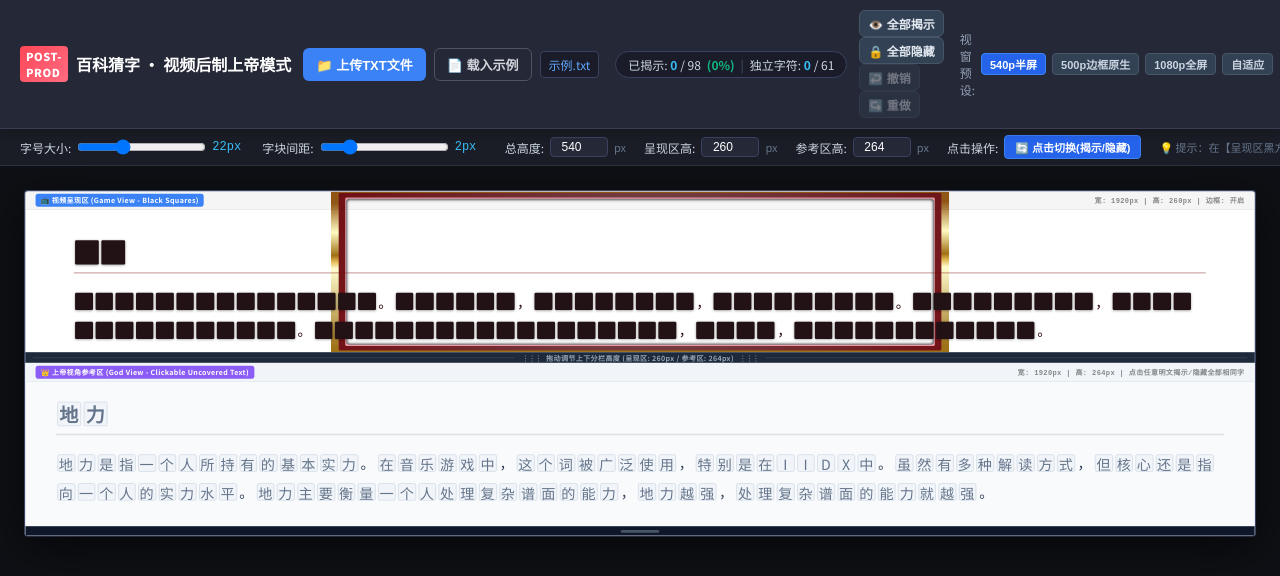
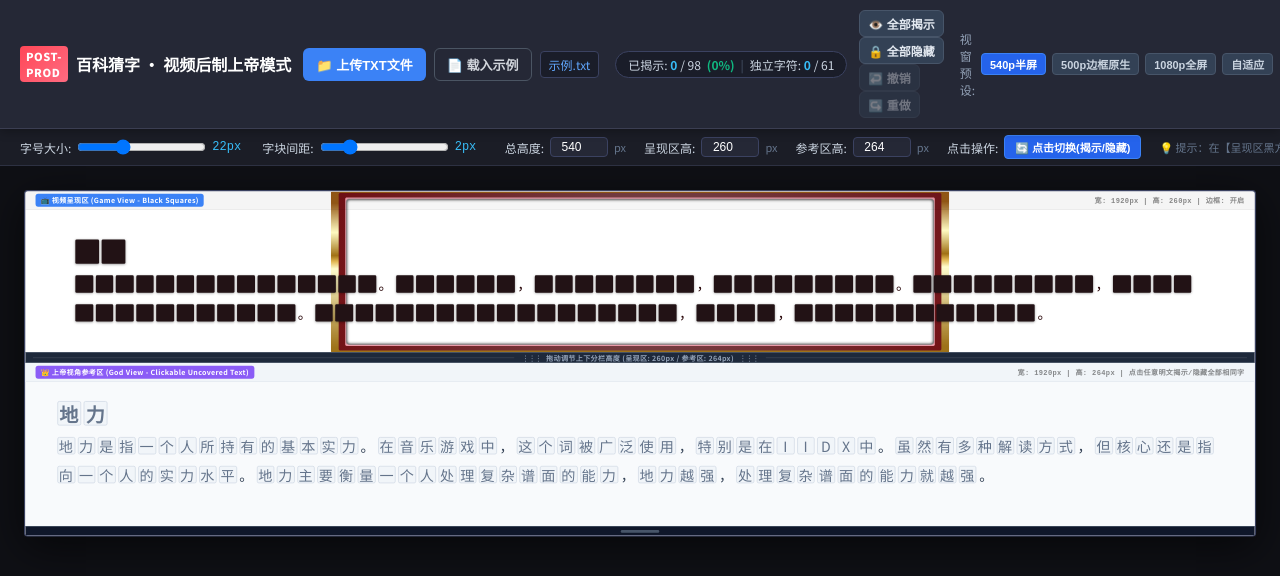
Before and after one commit to MPAMlab/NGU-Digest-GuessWiki, a Vue app: page / in a window 1280 px wide. Shown: the top 576 px of the page. Built offline with nearby package versions, Linux system fonts and the light colour scheme.

Commit message:
style: remove separation line between title and text and narrow gap

```diff
--- a/src/assets/styles.css
+++ b/src/assets/styles.css
@@ -90,9 +90,9 @@ body {
 .article-title {
   font-size: 24px;
   font-weight: bold;
-  margin-bottom: 20px;
-  padding-bottom: 10px;
-  border-bottom: 2px solid #409eff;
+  margin-bottom: 8px;
+  padding-bottom: 0;
+  border-bottom: none;
 }
 
 /* 正文样式 */
--- a/src/views/GodModeView.vue
+++ b/src/views/GodModeView.vue
@@ -1403,7 +1403,7 @@ select {
 }
 
 .up-part.has-boarder .article-title-block {
-  border-bottom: 2px solid rgba(115, 10, 14, 0.35);
+  border-bottom: none;
   color: #2b080b;
 }
 
@@ -1427,11 +1427,11 @@ select {
 .article-title-block {
   font-size: 1.35em;
   font-weight: 700;
-  margin-bottom: 20px;
-  padding-bottom: 12px;
-  border-bottom: 2px solid rgba(0, 0, 0, 0.1);
+  margin-bottom: 8px;
+  padding-bottom: 0;
+  border-bottom: none;
   display: block;
-  line-height: 1.5;
+  line-height: 1.4;
 }
 
 .article-body-block {
@@ -1652,9 +1652,6 @@ select {
 .god-mode-view.theme-dark .up-part .indicator-info {
   color: #64748b;
 }
-.god-mode-view.theme-dark .up-part .article-title-block {
-  border-bottom-color: rgba(255, 255, 255, 0.15);
-}
 .god-mode-view.theme-dark .up-part .char-block.hidden {
   background-color: #2d2d38;
 }
@@ -1700,9 +1697,6 @@ select {
 .god-mode-view.theme-green .up-part .indicator-info {
   color: #000000;
 }
-.god-mode-view.theme-green .up-part .article-title-block {
-  border-bottom-color: #000000;
-}
 .god-mode-view.theme-green .up-part .char-block.hidden {
   background-color: #000000;
 }
@@ -1726,9 +1720,6 @@ select {
 }
 .god-mode-view.theme-blue .up-part .indicator-info {
   color: #ffffff;
-}
-.god-mode-view.theme-blue .up-part .article-title-block {
-  border-bottom-color: #ffffff;
 }
 .god-mode-view.theme-blue .up-part .char-block.hidden {
   background-color: #ffffff;
```
